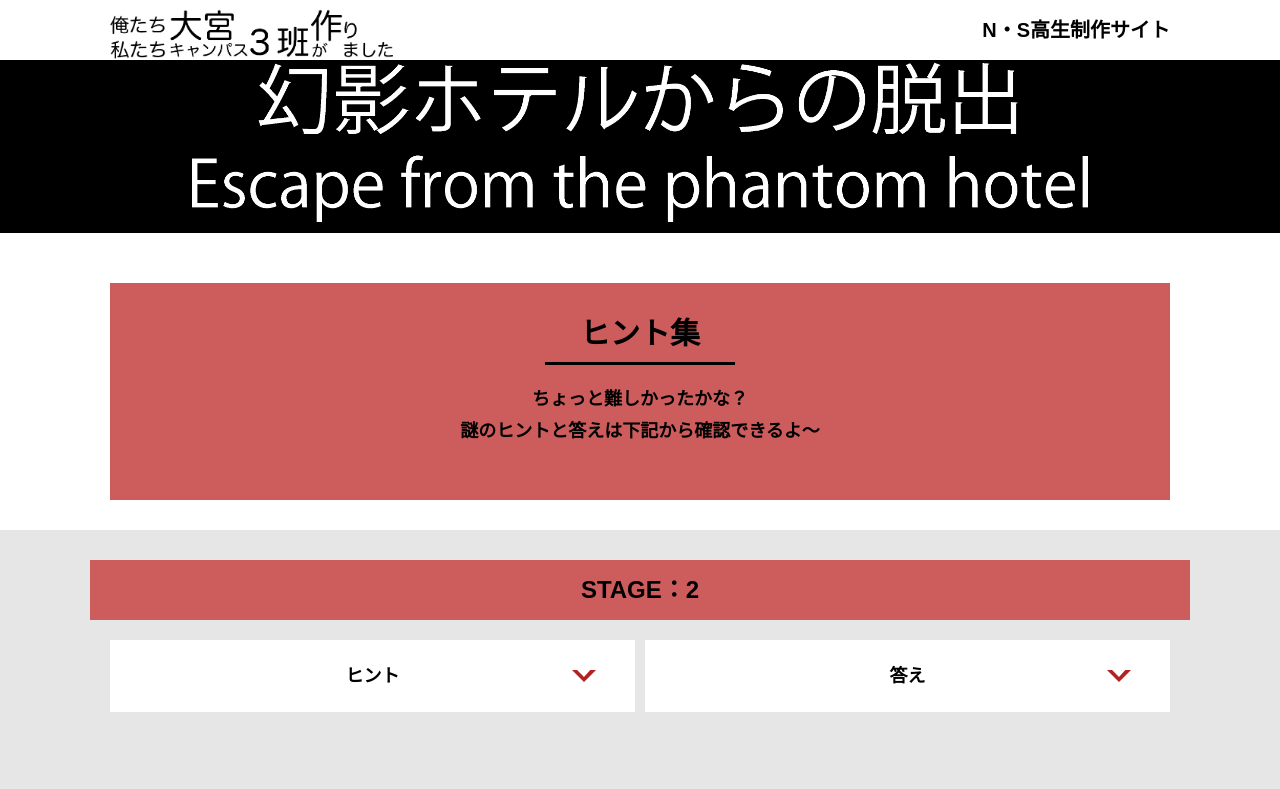
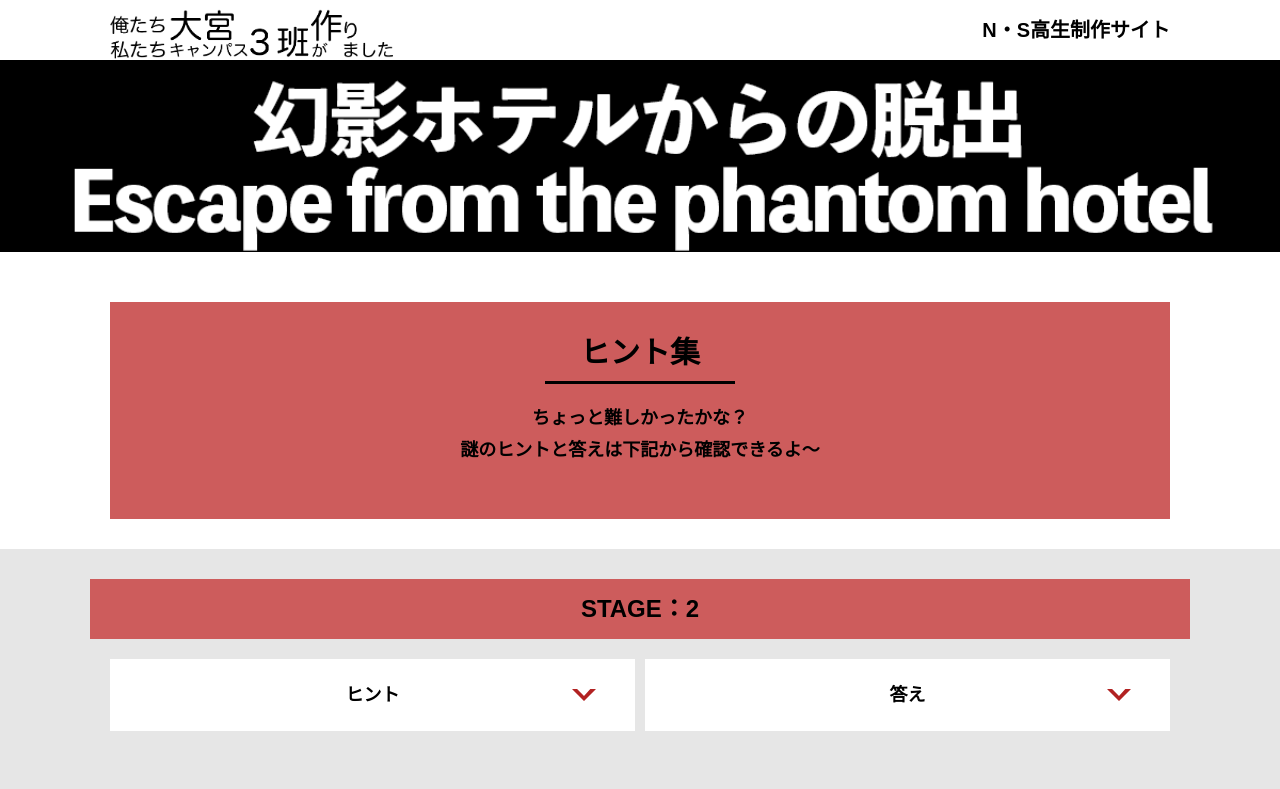
Before and after one commit to Ache-san/alfa-omiya-3, a plain HTML site: page hint2.html in a window 1280 px wide. Shown: the top 789 px of the page. Drawn offline with Linux system fonts and the light colour scheme.

Commit message:
Update hint2.html

```diff
--- a/hint2.html
+++ b/hint2.html
@@ -23,7 +23,7 @@
   </header>
   <main class="main hint-page">
     <!-- タイトルエリア　ここから -->
-    <h1 class="main-title"><img src="assets/images/Escape from the phantom hotel.png" alt="封鎖された家庭科室からの脱出"></h1>
+    <h1 class="main-title"><img src="assets/images/head2.png" alt="封鎖された家庭科室からの脱出"></h1>
     <!-- タイトルエリア　ここまで -->
     <section class="section">
       <div class="container">
```
